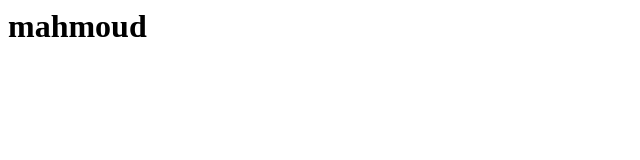
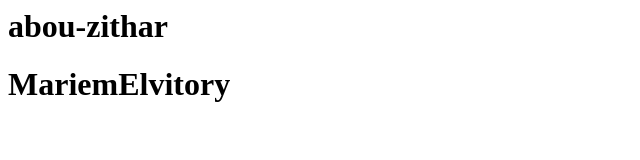
Before and after one commit to MariemElvitory/route-s-project, a plain HTML site: page index.html in a window 1280 px wide. Shown: the whole page, without its empty margins (0-640 px from the left). Drawn offline with Linux system fonts and the light colour scheme.

Commit message:
sec commit

```diff
--- a/index.html
+++ b/index.html
@@ -1 +1,3 @@
-<h1>mahmoud</h1>
+<h1>abou-zithar</h1>
+
+<h1>MariemElvitory</h1>
```
